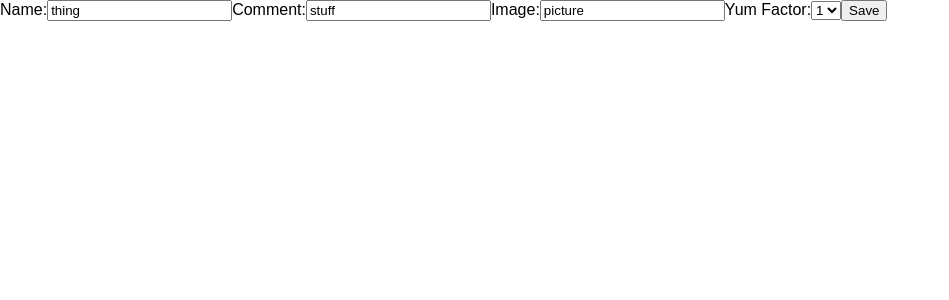
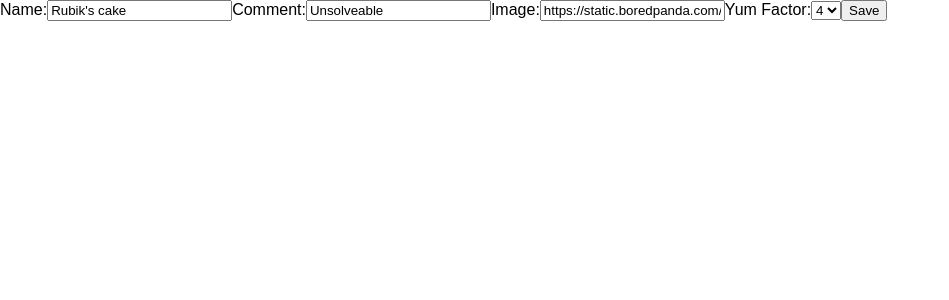
Before and after one commit to JamieSK/waracle_cakes, a React (Create React App) app: page / in a window 1280 px wide. Shown: the top 300 px of the page, without its empty margins (0-949 px from the left). Built offline with nearby package versions, Linux system fonts and the light colour scheme; no server answers.

Commit message:
Adds saveCake function.

```diff
--- a/src/App.js
+++ b/src/App.js
@@ -9,10 +9,10 @@ class App extends Component {
     this.state = {
       cakes: [],
       newCake: {
-        name: 'thing',
-        comment: 'stuff',
-        imageUrl: 'picture',
-        yumFactor: 1
+        name: 'Rubik\'s cake',
+        comment: 'Unsolveable',
+        imageUrl: 'https://static.boredpanda.com/blog/wp-content/uploads/2017/03/rubiks-cube-cake-pastry-cedric-grolet-17-58dcf71b65cef__700.jpg',
+        yumFactor: 4
       }
     };
     this.saveCake = this.saveCake.bind(this);
@@ -36,7 +36,11 @@ class App extends Component {
   saveCake(event) {
     event.preventDefault();
 
-
+    const url = "http://ec2-52-209-201-89.eu-west-1.compute.amazonaws.com:5000/api/cakes";
+    const request = new XMLHttpRequest();
+    request.open('POST', url);
+    request.setRequestHeader("Content-type", "application/json")
+    request.send(JSON.stringify(this.state.newCake));
   }
 
   handleInputChange(event) {
```
